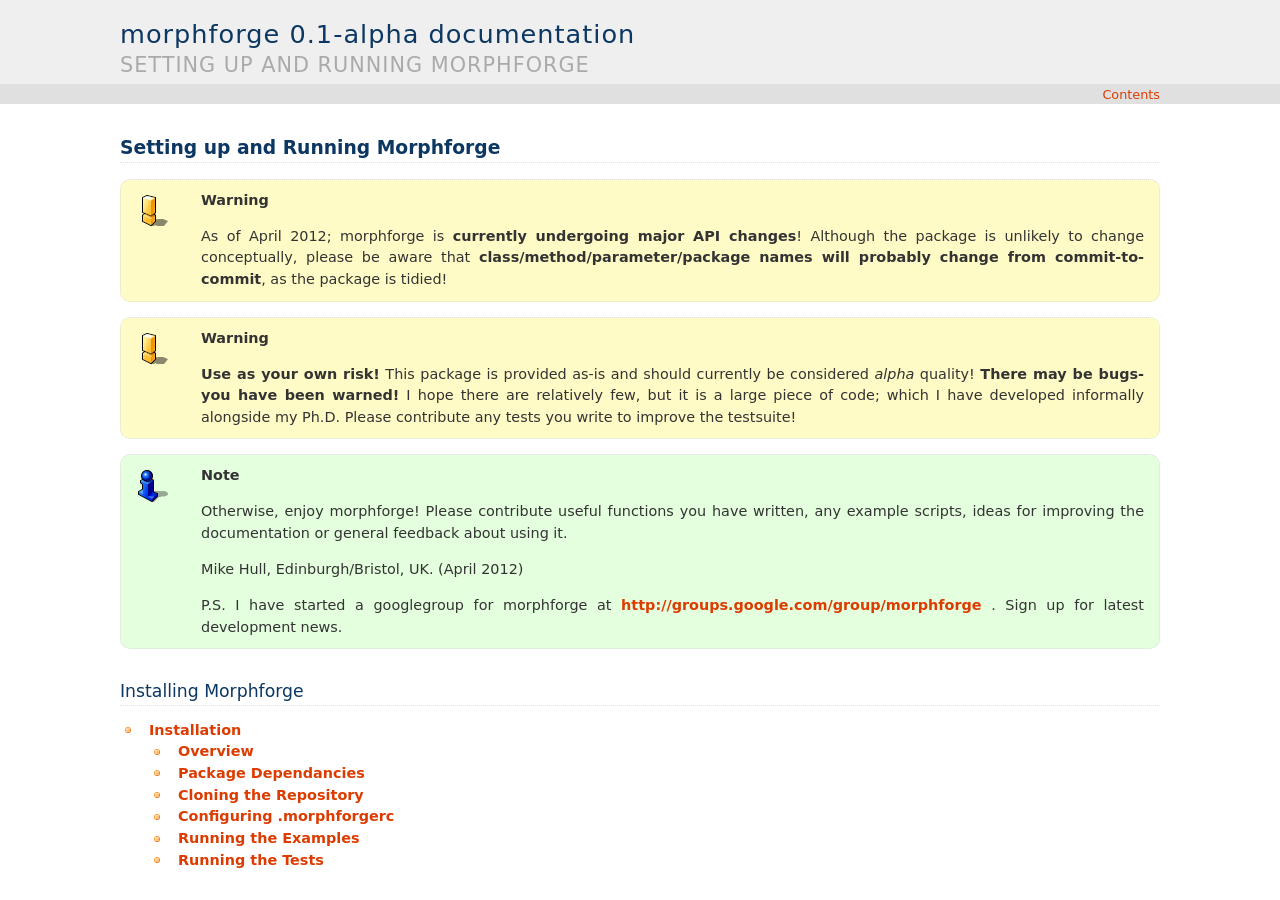
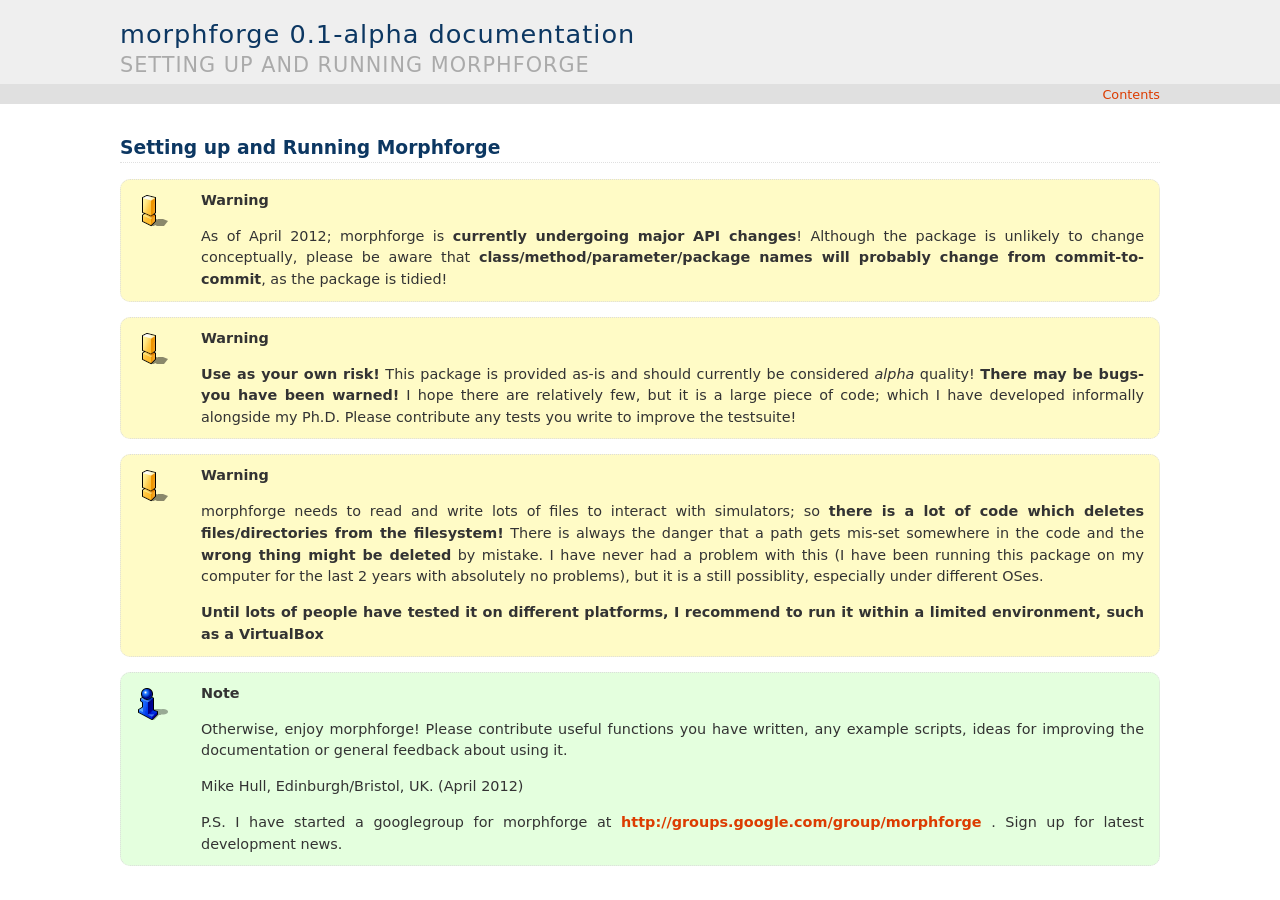
Before and after one commit to mikehulluk/morphforge, a Sphinx documentation site: the page built from doc/srcs/morphforge_user.rst, in a window 1280 px wide and 900 px high. Built offline with Sphinx 7.4.7, drawn with Linux system fonts in a browser that asks for light colours; formulas are drawn with MathJax 3.

Commit message:
Added another warning message

```diff
--- a/doc/srcs/morphforge_user.rst
+++ b/doc/srcs/morphforge_user.rst
@@ -17,6 +17,13 @@ Setting up and Running Morphforge
     piece of code; which I have developed informally alongside my Ph.D.
     Please contribute any tests you write to improve the testsuite!
 
+.. warning::
+
+    morphforge needs to read and write lots of files to interact with simulators; so **there is a lot of code which deletes files/directories from the filesystem!**
+    There is always the danger that a path gets mis-set somewhere in the code and the **wrong thing might be deleted** by mistake. I have never had a problem with
+    this  (I have been running this package on my computer for the last 2 years with absolutely no problems), but it is a still possiblity, especially under different OSes.
+
+    **Until lots of people have tested it on different platforms, I recommend to run it within a limited environment, such as a VirtualBox**
 
 
 .. note::
```
